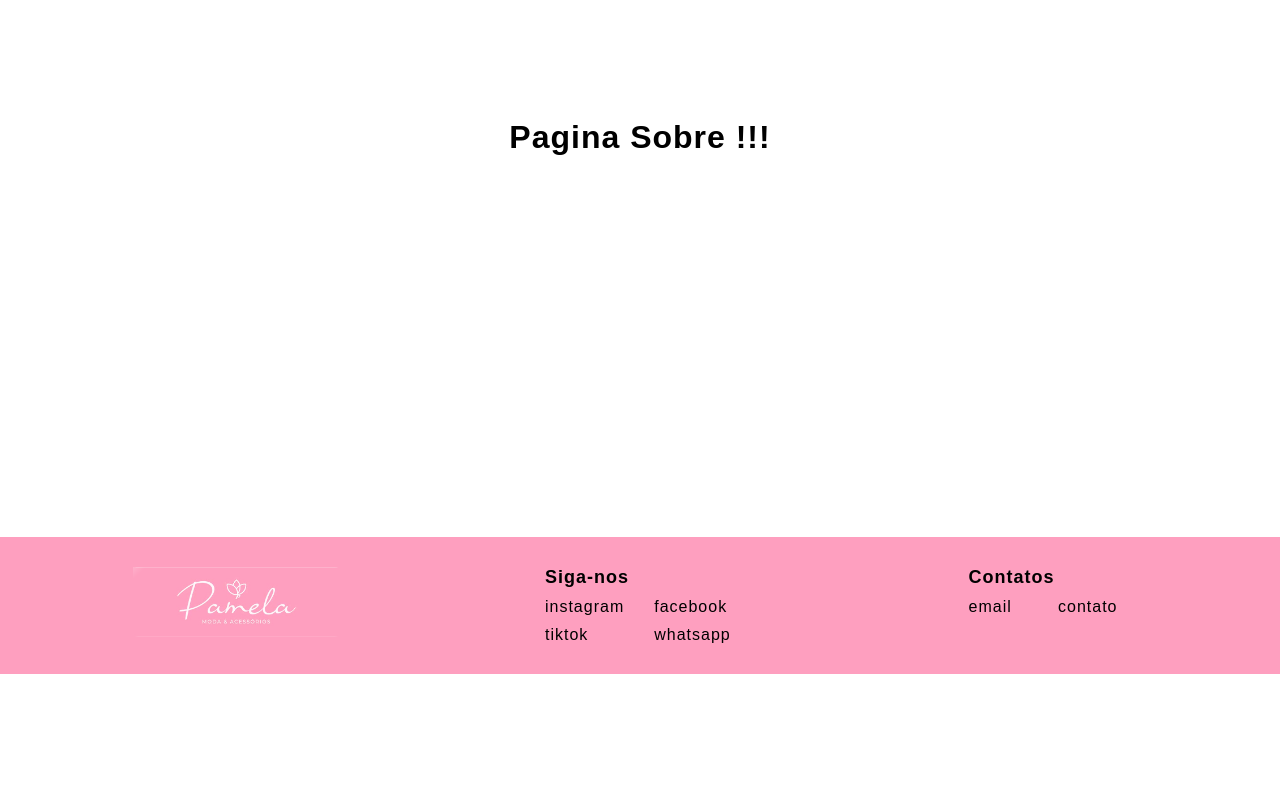
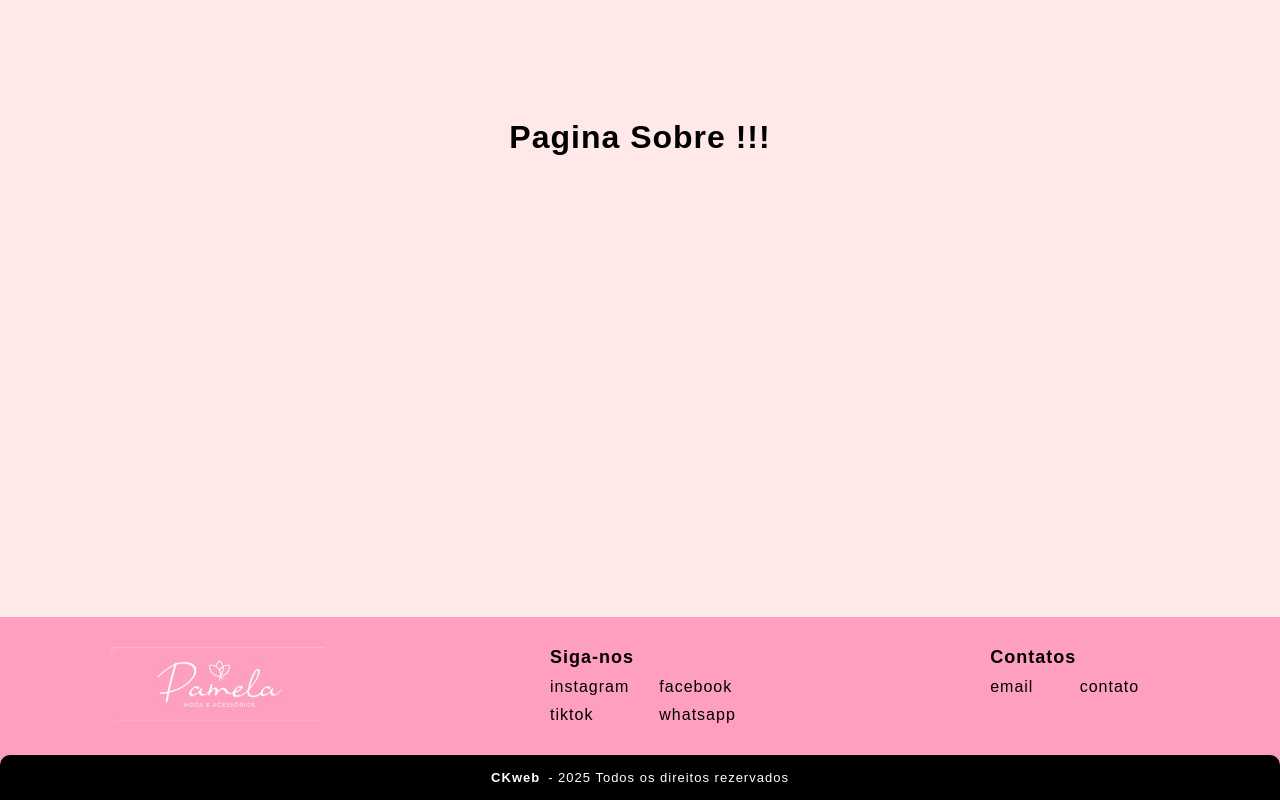
Before and after one commit to lucasbucalon/lojapremium, a React (Vite) app: page /Sobre in a window 1280 px wide. Shown: the part 414-1214 px from the top of the page. Before the commit the page ends 1088 px from the top, so only its background shows below. Built offline with nearby package versions, Linux system fonts and the light colour scheme.

Commit message:
adiciona componente Info à página da loja; refatora estilos do Footer e Info; ajusta margens e paddings no CSS global

```diff
--- a/src/Pages/Store/Store.jsx
+++ b/src/Pages/Store/Store.jsx
@@ -11,10 +11,10 @@ export default function Store() {
   return (
     <div className={style.store}>
       <Banner />
+      <Info />
       <Category />
       <LineProducts categorias={categoriasSelecionadas1} />
       <LineProducts categorias={categoriasSelecionadas2} />
-      <Info />
     </div>
   );
 }
--- a/src/components/Banner/banner.module.css
+++ b/src/components/Banner/banner.module.css
@@ -5,8 +5,6 @@
   justify-content: center;
   position: relative;
   background-color: #fe9fbf;
-  border-radius: 0 0 10px 10px;
-  box-shadow: 0px 13px 15px rgba(0, 0, 0, 0.281);
 
   .banner_container {
     display: flex;
@@ -72,7 +70,7 @@
     display: flex;
     justify-content: center;
     gap: 8px;
-    padding: 4px 0;
+    padding: 5px 0 7px 0;
   }
 
   .indicator {
--- a/src/components/Footer/Footer.jsx
+++ b/src/components/Footer/Footer.jsx
@@ -30,7 +30,12 @@ export default function Footer() {
 
       <section className={style.footer_links}></section>
 
-      <section className={style.footer_dev}></section>
+      <section className={style.footer_dev}>
+        <a href="/" className={style.dev}>
+          <h3>CKweb</h3>
+          <p>- 2025 Todos os direitos rezervados</p>
+        </a>
+      </section>
     </footer>
   );
 }
--- a/src/components/Footer/footer.module.css
+++ b/src/components/Footer/footer.module.css
@@ -1,8 +1,9 @@
 .footer_wrapper {
   width: 100%;
-  padding: 30px;
+  padding: 30px 0 0 0;
   background-color: #fe9fbf;
   position: relative;
+  margin-top: 80px;
 }
 
 .footer_contact {
@@ -23,6 +24,11 @@
     text-decoration: none;
     color: black;
     margin: 10px 30px 0 0;
+  }
+
+  a:hover {
+    color: #f54768;
+    text-decoration: underline;
   }
 
   /* LOGO DA LOJA */
@@ -68,3 +74,44 @@
     }
   }
 }
+
+.footer_dev {
+  width: 100%;
+  display: flex;
+  justify-content: center;
+  align-items: center;
+  margin-top: 30px;
+  font-size: 1.5rem;
+  color: #000;
+
+  .dev {
+    width: 100%;
+    display: flex;
+    justify-content: center;
+    align-items: center;
+    text-decoration: none;
+    color: white;
+    background-color: #000;
+    padding: 15px 0;
+    border-radius: 10px 10px 0 0;
+  }
+
+  h3 {
+    margin: 0 8px 0 0;
+    font-size: 1.3rem;
+  }
+
+  p {
+    font-size: 1.3rem;
+  }
+
+  .dev:hover p {
+    color: #f54768;
+    text-decoration: underline;
+  }
+
+  .dev:hover h3 {
+    color: #f54768;
+    text-decoration: underline;
+  }
+}
--- a/src/components/Info/Info.jsx
+++ b/src/components/Info/Info.jsx
@@ -8,8 +8,8 @@ export default function Info() {
         <Icon icon="ion:card-outline" className={style.icon} />
         <h3>Escolha como pagar</h3>
         <p>
-          Com Mercado Pago, você paga com cartão, boleto ou Pix. Você também
-          pode pagar em até 12x sem cartão com a Linha de Crédito.
+          Você paga com cartão, boleto ou Pix. Você também pode pagar em até 12x
+          no cartão.
         </p>
       </div>
       <div className={style.box}>
@@ -18,17 +18,14 @@ export default function Info() {
           className={style.icon}
         />
         <h3>Frete grátis a partir de R$ 79</h3>
-        <p>
-          Ao se cadastrar no Mercado Livre, você tem frete grátis em milhares de
-          produtos.
-        </p>
+        <p>Ao se cadastrar, você tem frete grátis em milhares de produtos.</p>
       </div>
       <div className={style.box}>
         <Icon icon="carbon:security" className={style.icon} />
         <h3>Segurança, do início ao fim</h3>
         <p>
-          Você não gostou do que comprou? Devolva! No Mercado Livre não há nada
-          que você não possa fazer, porque você está sempre protegido.
+          Você não gostou do que comprou? Não há nada que você não possa fazer,
+          porque você está sempre protegido.
         </p>
       </div>
       <div className={style.box}>
@@ -36,7 +33,7 @@ export default function Info() {
         <h3>Entrega para todo o Brasil</h3>
         <p>
           Com nosso serviço de entrega, você recebe seu pedido em qualquer lugar
-          do Brasil, com a qualidade e rapidez que você merece.
+          do Brasil.
         </p>
       </div>
     </div>
--- a/src/components/Info/info.module.css
+++ b/src/components/Info/info.module.css
@@ -4,7 +4,7 @@
   justify-content: space-between;
   text-align: center;
   background-color: #ffe8e8;
-  margin: 80px 0 0 0;
+  margin: 0 0 0 0;
   padding: 30px 0;
 
   .box {
@@ -13,6 +13,7 @@
     align-items: center;
     width: 100%;
     margin: 20px;
+    padding: 0 15px;
 
     .icon {
       width: 50px;
@@ -23,7 +24,7 @@
 
     h3 {
       margin-top: 10px;
-      font-size: 1.8rem;
+      font-size: 1.7rem;
     }
 
     p {
--- a/src/css/global.css
+++ b/src/css/global.css
@@ -29,7 +29,7 @@ body {
 }
 
 :root {
-  --background: rgb(255, 255, 255);
+  --background: #ffe8e8;
 }
 
 @media (prefers-color-scheme: dark) {
```
